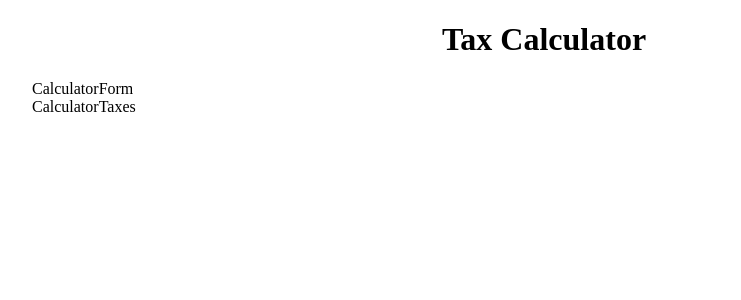
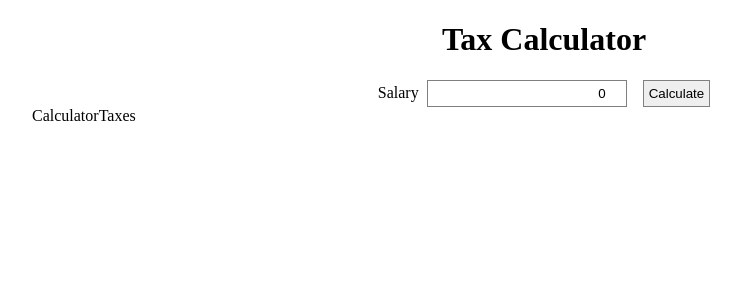
Before and after one commit to ChamiduJ/tax-calculator, a React (Vite) app: page / in a window 1280 px wide. Shown: the top 300 px of the page, without its empty margins (96-837 px from the left). Built offline with nearby package versions, Linux system fonts and the light colour scheme.

Commit message:
Add CalculatorForm component

```diff
--- a/src/Components/Calculator/Calculator.tsx
+++ b/src/Components/Calculator/Calculator.tsx
@@ -3,7 +3,7 @@ import CalculatorTaxes from './CalculatorTaxes/CalculatorTaxes'
 
 const Calculator = () => (
   <div>
-    <CalculatorForm />
+    <CalculatorForm onSubmit={() => {}} />
     <CalculatorTaxes />
   </div>
 )
--- a/src/Components/Calculator/CalculatorForm/CalculatorForm.tsx
+++ b/src/Components/Calculator/CalculatorForm/CalculatorForm.tsx
@@ -1,3 +1,41 @@
-const CalculatorForm = () => <div>CalculatorForm</div>
+import { useState, type FC, type SubmitEvent } from 'react'
+import s from './styles.module.scss'
+
+type CalculatorFormData = {
+  salary: number
+}
+
+type CalculatorFormProps = {
+  onSubmit: (data: CalculatorFormData) => void
+}
+
+const CalculatorForm: FC<CalculatorFormProps> = ({ onSubmit }) => {
+  const [salary, setSalary] = useState<number>(0)
+
+  const handleCalculate = (event: SubmitEvent) => {
+    event.preventDefault()
+    onSubmit({ salary })
+  }
+
+  return (
+    <form onSubmit={handleCalculate} className={s.calculatorForm}>
+      <div>
+        <label htmlFor="salary">Salary</label>
+        <input
+          id="salary"
+          type="number"
+          min="0"
+          step="0.01"
+          value={salary}
+          onChange={(e) => setSalary(Number(e.target.value ?? 0))}
+          placeholder="Salary"
+          required
+        />
+      </div>
+
+      <button type="submit">Calculate</button>
+    </form>
+  )
+}
 
 export default CalculatorForm
--- /dev/null
+++ b/src/Components/Calculator/CalculatorForm/styles.module.scss
@@ -0,0 +1,25 @@
+.calculatorForm {
+  display: flex;
+  justify-content: center;
+  align-items: center;
+  gap: 1rem;
+
+  > div {
+    display: flex;
+    align-items: center;
+    gap: 0.5rem;
+
+    input {
+      width: 200px;
+      padding: 5px;
+      border: solid 1px gray;
+      box-sizing: border-box;
+      text-align: right;
+    }
+  }
+
+  button {
+    border: solid 1px gray;
+    padding: 5px;
+  }
+}
```
